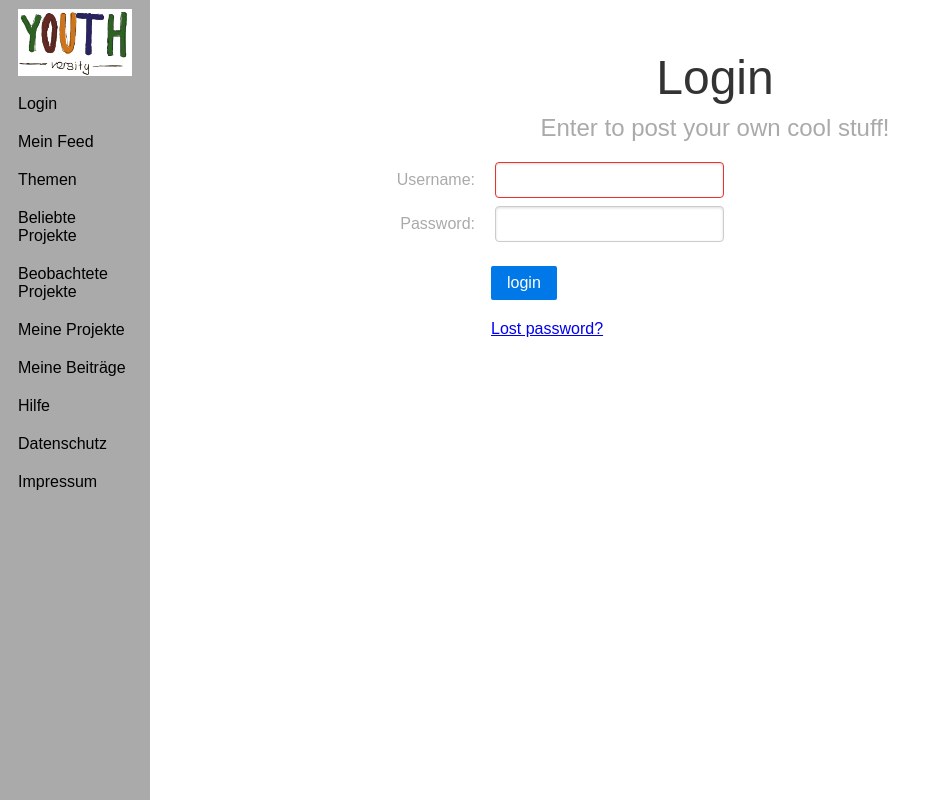
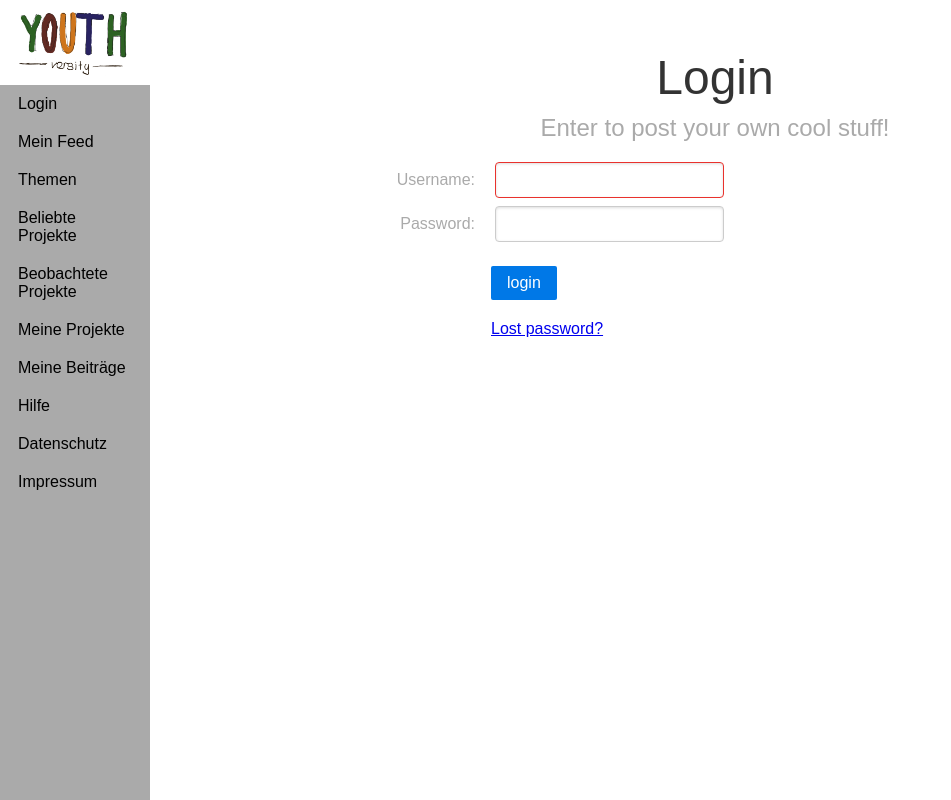
Before and after one commit to 61a58e50be/youthversity, a Django app: page /accounts/login/ in a window 1280 px wide. Shown: the whole page, without its empty margins (0-951 px from the left). Run offline with Django 3.2, Linux system fonts and the light colour scheme.

Commit message:
removed sidemenu background from logo

```diff
--- a/youthversity/backend/static/sidemenu.css
+++ b/youthversity/backend/static/sidemenu.css
@@ -129,7 +129,7 @@ appears on the left side of the page.
     */
     #menu .pure-menu-selected,
     #menu .pure-menu-heading {
-        /* background: #1f8dd6; */
+        background: #fff;
     }
         /*
         This styles a link within a selected menu item `<li>`.
```
